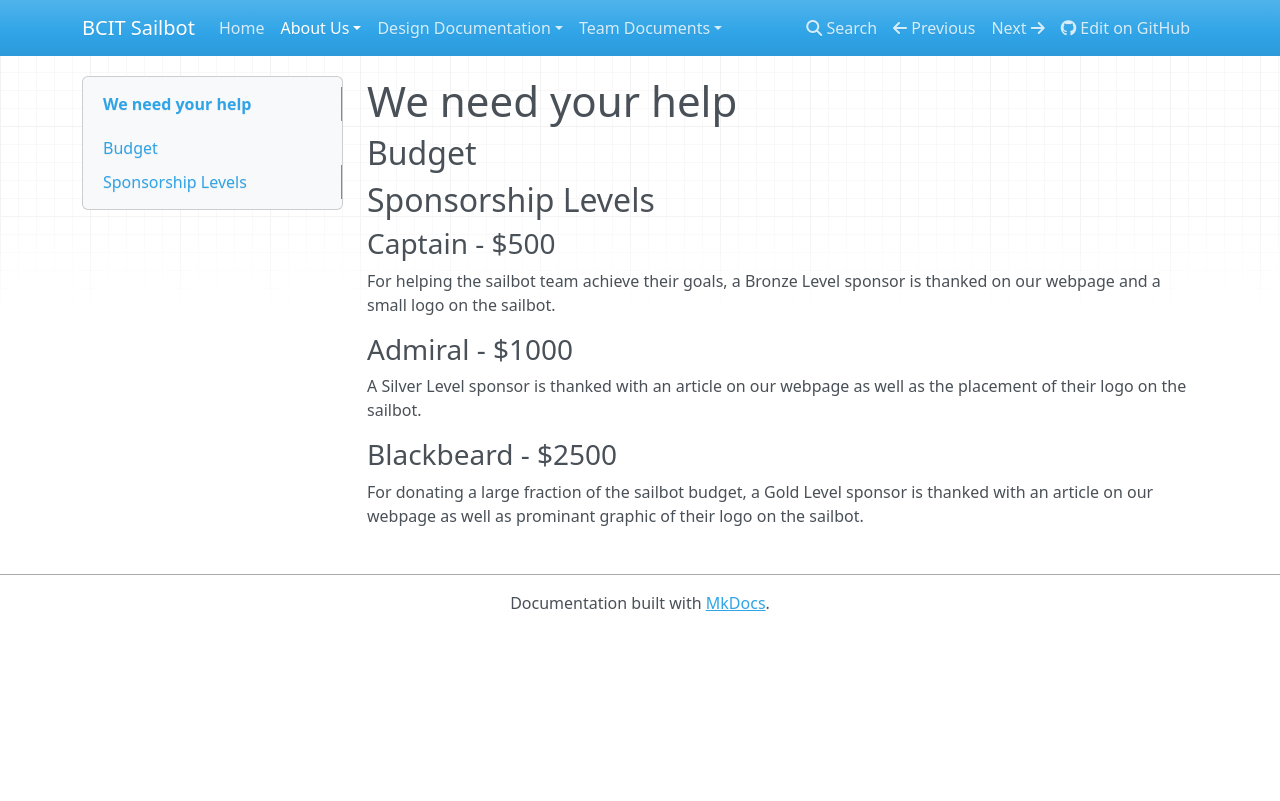
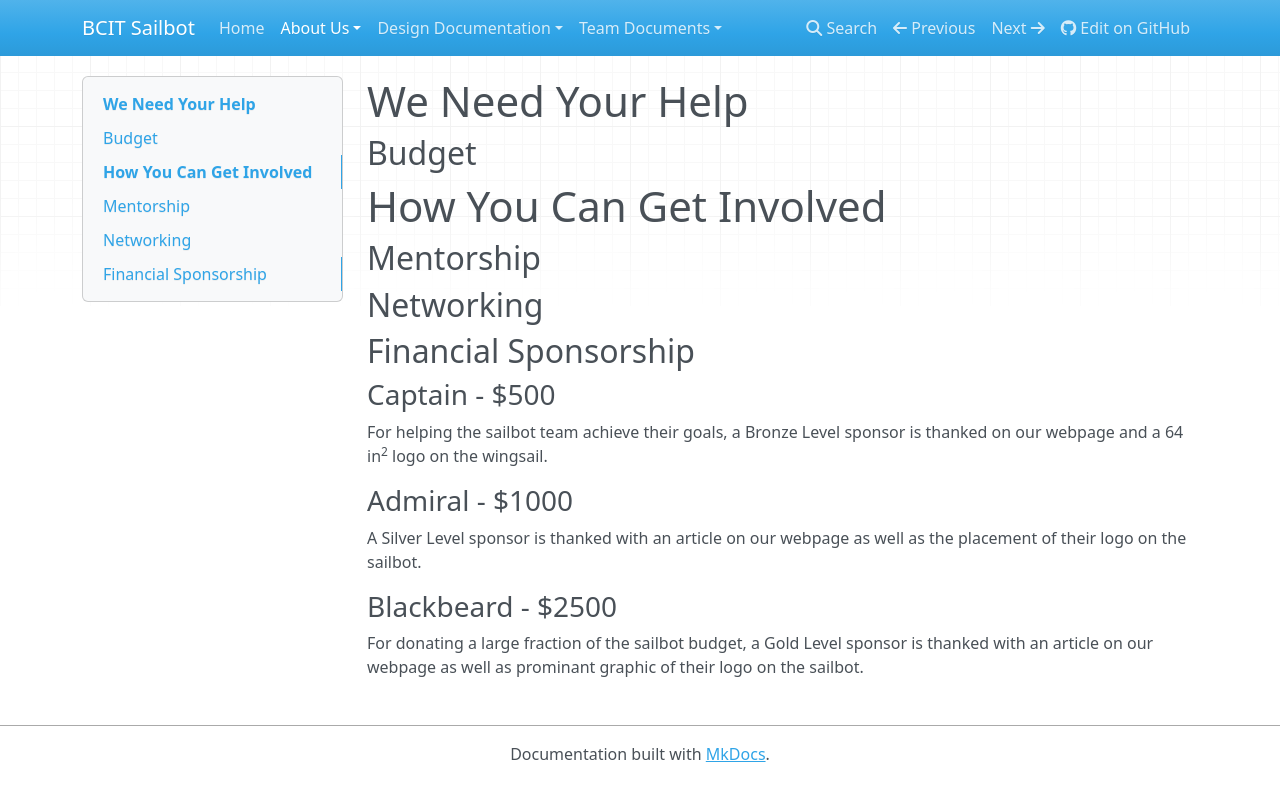
Before and after one commit to mattnite/BCIT-Sailbot, an MkDocs documentation site: the page built from docs/about/sponsorship.md, in a window 1280 px wide. Shown: the top 801 px of the page. Built offline with MkDocs 1.6.1, drawn with Linux system fonts in a browser that asks for light colours; nearby versions of some CDN libraries; old or Windows-style settings are respelled for this version of MkDocs.

Commit message:
testing markdown

```diff
--- a/docs/about/sponsorship.md
+++ b/docs/about/sponsorship.md
@@ -1,15 +1,19 @@
-# We need your help
+# We Need Your Help
 
-
-##
 ## Budget
 
-## Sponsorship Levels
+# How You Can Get Involved
+
+## Mentorship
+
+## Networking
+
+## Financial Sponsorship
 
 ### Captain - $500
 
 For helping the sailbot team achieve their goals, a Bronze Level sponsor is
-thanked on our webpage and a small logo on the sailbot.
+thanked on our webpage and a 64 in<sup>2</sup> logo on the wingsail.
 
 ### Admiral - $1000
 
```
